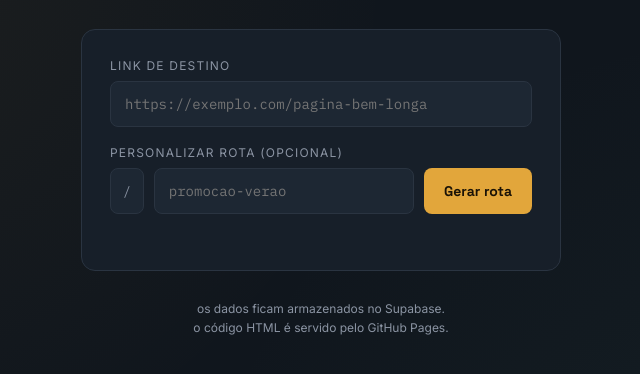
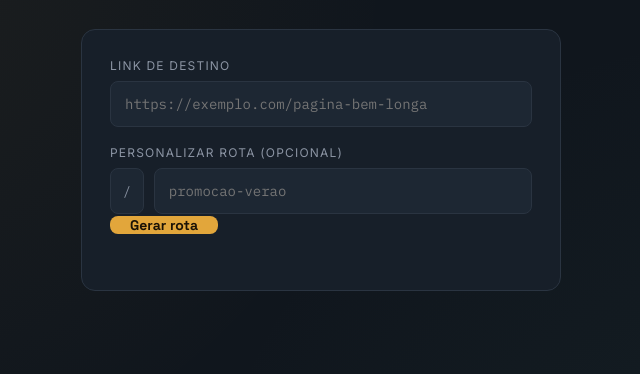
Before and after one commit to Maculuve12/Rota-Encurtardor-de-links-, a plain HTML site: page index.html in a window 1280 px wide. Shown: the part 110-484 px from the top of the page, without its empty margins (319-959 px from the left). Drawn offline with nearby package versions, Linux system fonts and the light colour scheme.

Commit message:
Refactor slug input layout in index.html
Reorganized slug input section for better structure and usability.

```diff
--- a/index.html
+++ b/index.html
@@ -20,12 +20,15 @@
         <input type="url" id="url-input" placeholder="https://exemplo.com/pagina-bem-longa" autocomplete="off">
       </div>
 
-      <label for="slug-input" class="slug-label">Personalizar rota (opcional)</label>
-      <div class="input-row">
-        <span class="slug-prefix" id="slug-prefix">rota/</span>
-        <input type="text" id="slug-input" placeholder="promocao-verao" autocomplete="off" maxlength="30">
-        <button id="submit-btn">Gerar rota</button>
+      <div class="slug-box">
+        <label for="slug-input" class="slug-label">Personalizar rota (opcional)</label>
+        <div class="input-row">
+          <span class="slug-prefix" id="slug-prefix">rota/</span>
+          <input type="text" id="slug-input" placeholder="promocao-verao" autocomplete="off" maxlength="30">
+        </div>
       </div>
+
+      <button id="submit-btn">Gerar rota</button>
       <div class="error-msg" id="error-msg"></div>
     </div>
 
@@ -47,7 +50,6 @@
       </div>
     </div>
 
-    <p class="foot-note">os dados ficam armazenados no Supabase.<br>o código HTML é servido pelo GitHub Pages.</p>
   </div>
 
   <script src="https://cdn.jsdelivr.net/npm/@supabase/supabase-js@2/dist/umd/supabase.min.js"></script>
```
